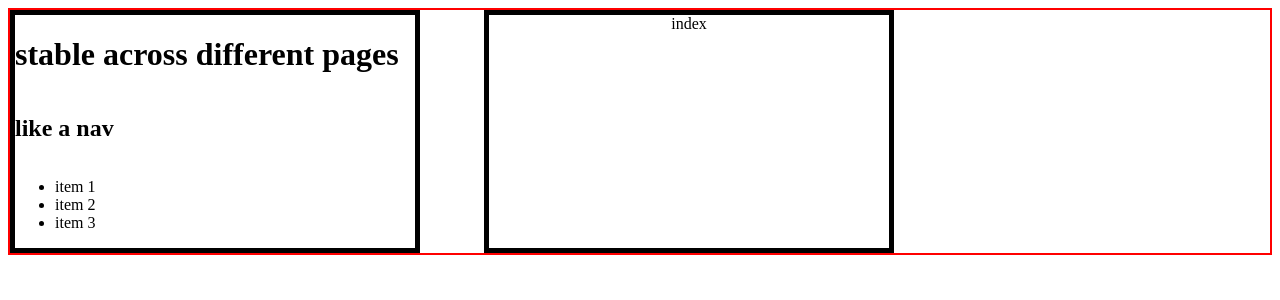
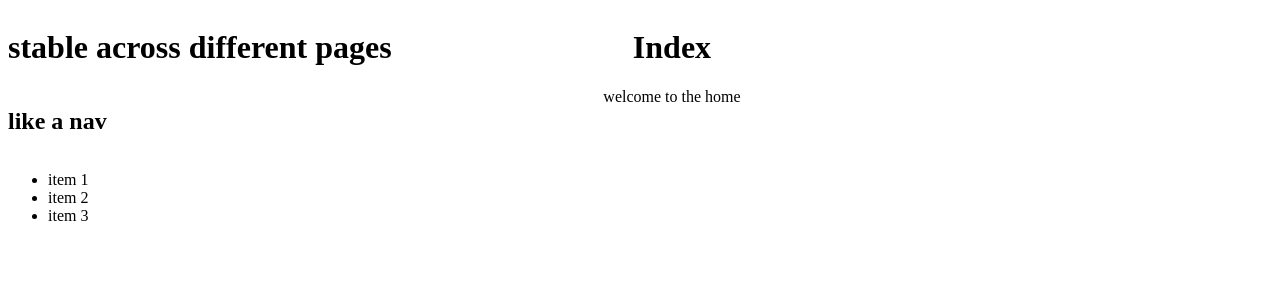
Before and after one commit to gokaydmrl/newsWeb_NextJS, a Next.js app: page / in a window 1280 px wide. Shown: the top 300 px of the page. Built offline with nearby package versions, Linux system fonts and the light colour scheme.

Commit message:
working on css

```diff
--- a/components/Layout.js
+++ b/components/Layout.js
@@ -6,14 +6,14 @@ const Layout = ({ children }) => {
       <div
         style={{
           display: "flex",
-          border: "2px solid red",
+        //  border: "2px solid red",
         }}
       >
         <div
           style={{
             width: "25rem",
             display: "grid",
-            border: "5px solid black",
+        //    border: "5px solid black",
           }}
         >
           <h1>stable across different pages</h1>
@@ -29,7 +29,7 @@ const Layout = ({ children }) => {
           style={{
             width: "25rem",
             display: "flex",
-            border: "5px solid black",
+           // border: "5px solid black",
             alignContent: "center",
             textAlign: "center",
             justifyContent: "center",
--- a/pages/about.js
+++ b/pages/about.js
@@ -5,7 +5,8 @@ const about = () => {
   return (
     <div>
       <HeadComp title="About"></HeadComp>
-      <h1>in the process of creating, by Gökay Demirel</h1>
+
+      <h3>in the process of creating, by Gökay Demirel</h3>
     </div>
   );
 };
--- a/pages/index.js
+++ b/pages/index.js
@@ -6,7 +6,10 @@ const index = () => {
     <>
       <HeadComp title="Home"></HeadComp>
 
-      <div>index</div>
+      <div>
+        <h1>Index</h1>
+        <p>welcome to the home</p>
+      </div>
     </>
   );
 };
```
